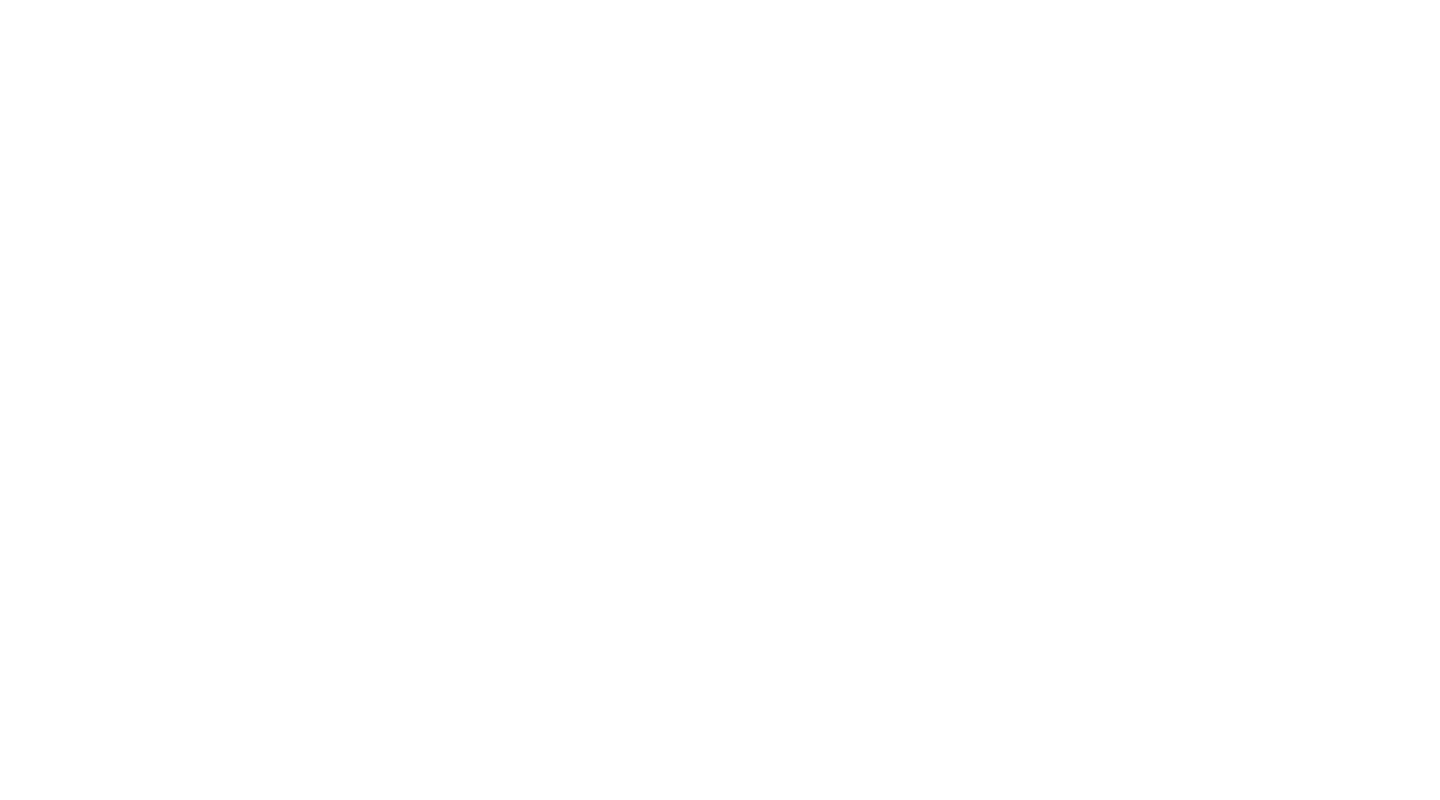
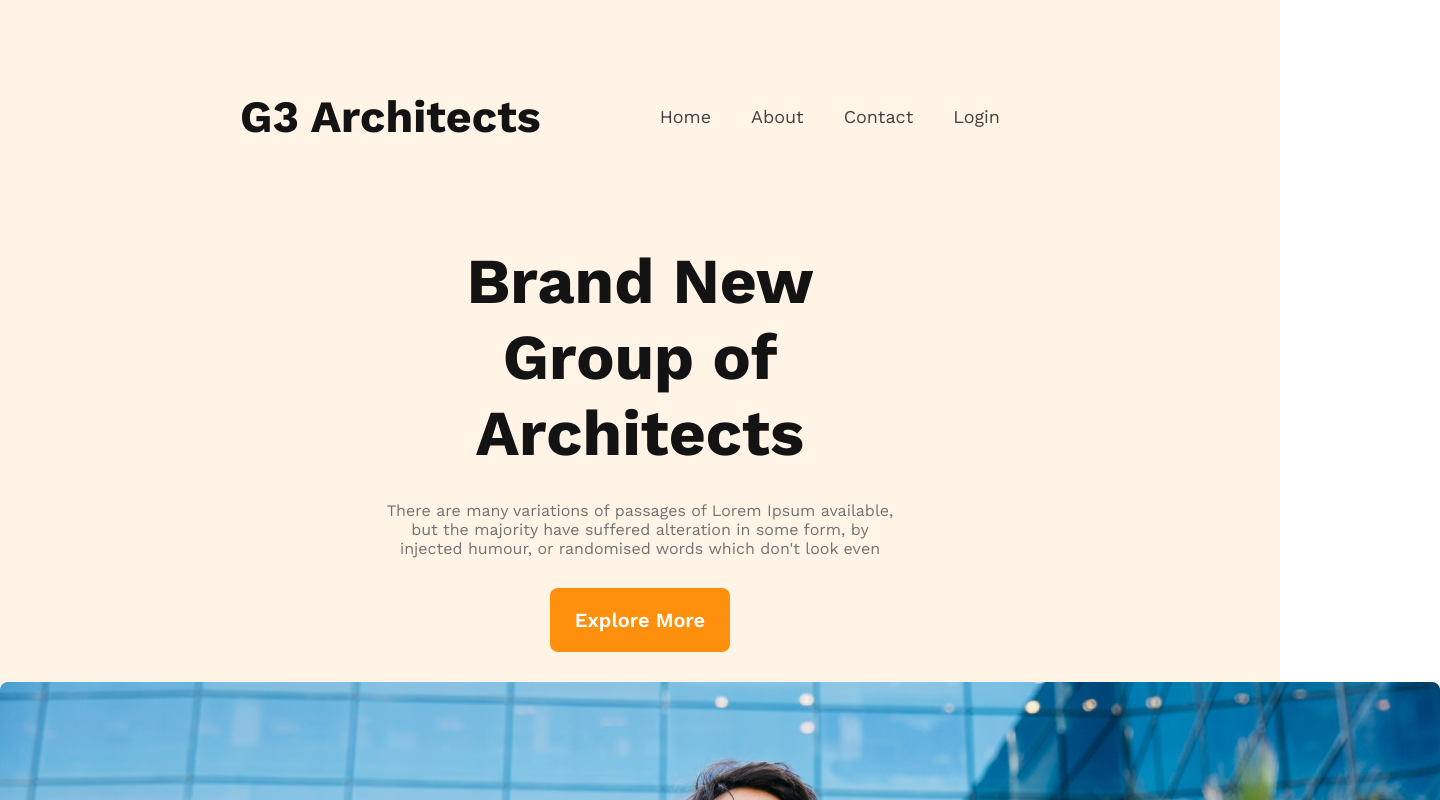
Before and after one commit to Jiniahossen/G3-architect, a plain HTML site: page index.html in a window 1280 px wide. Shown: the top 800 px of the page, 1440 px wide, since content can reach past the window. Drawn offline with nearby package versions, Linux system fonts and the light colour scheme.

Commit message:
banner part added

```diff
--- a/css/style.css
+++ b/css/style.css
@@ -1,5 +1,91 @@
 /*Common shared style*/
-*{
-    margin:0;
-    padding:0;
+* {
+    margin: 0;
+    padding: 0;
+    font-family: 'Lato', sans-serif;
+    font-family: 'Open Sans', sans-serif;
+    font-family: 'Work Sans', sans-serif;
 }
+
+.button-primary {
+    width: 180px;
+    height: 64px;
+    flex-shrink: 0;
+    border-radius: 8px;
+    border: 0;
+    background: #FF900E;
+    font-size: 20px;
+    color: #FFF;
+    text-align: center;
+    font-weight: 600;
+    margin-bottom: 30px;
+}
+
+/*Header style*/
+header {
+    background-color: rgba(255, 144, 14, 0.10);
+}
+
+/*nav style */
+nav {
+    display: flex;
+    justify-content: space-between;
+    align-items: center;
+    text-align: center;
+    padding-right: 240px;
+    padding-left: 240px;
+    padding-top: 90px;
+
+}
+
+.logo-name {
+    color: #131313;
+    font-size: 2.8rem;
+    font-weight: 700;
+
+}
+
+nav ul {
+    text-decoration: none;
+    display: flex;
+}
+
+nav li {
+    list-style: none;
+    padding-right: 40px;
+    font-size: 18px;
+    font-weight: 500;
+    color: #424242;
+}
+
+/*banner section style*/
+.banner-content {
+    align-items: center;
+    text-align: center;
+    padding: 0 380px;
+}
+
+.banner-title {
+    padding-top: 100px;
+    color: #131313;
+    font-size: 4rem;
+    margin-bottom: 30px;
+
+}
+
+.banner-description {
+    color: #727272;
+    font-size: 1rem;
+    font-weight: 400;
+    margin-bottom: 30px;
+}
+
+.banner-image {
+    max-width: 1440px;
+    height: 700px;
+    align-items: center;
+
+}
+.banner-image img{
+    margin: 0 auto;
+}
--- a/index.html
+++ b/index.html
@@ -1,12 +1,43 @@
 <!DOCTYPE html>
 <html lang="en">
+
 <head>
     <meta charset="UTF-8">
     <meta name="viewport" content="width=device-width, initial-scale=1.0">
     <title>G3 Architect Website</title>
+    <link rel="preconnect" href="https://fonts.googleapis.com">
+    <link rel="preconnect" href="https://fonts.gstatic.com" crossorigin>
+    <link
+        href="https://fonts.googleapis.com/css2?family=Lato:ital,wght@0,400;1,700&family=Open+Sans:wght@400;800&family=Work+Sans:wght@400;600;700&display=swap"
+        rel="stylesheet">
+    <link rel="stylesheet" href="css/style.css">
 </head>
+
 <body>
     <header>
+        <nav>
+            <h1 class="logo-name">
+                G3 Architects
+            </h1>
+            <ul>
+                <li class="menu-name">Home</li>
+                <li class="menu-name">About</li>
+                <li class="menu-name">Contact</li>
+                <li class="menu-name">Login</li>
+            </ul>
+        </nav>
+        <div class="banner">
+            <div class="banner-content">
+                <h1 class="banner-title">Brand New<br>Group of Architects</h1>
+                <p class="banner-description">There are many variations of passages of Lorem Ipsum available, but the
+                    majority have suffered alteration in some form, by injected humour, or randomised words which don't
+                    look even</p>
+                <button class="button-primary">Explore More</button>
+            </div>
+            <div class="banner-image">
+                <img src="images/banner.png" alt="">
+            </div>
+        </div>
 
     </header>
     <main>
@@ -17,4 +48,5 @@
     </footer>
 
 </body>
+
 </html>
```
